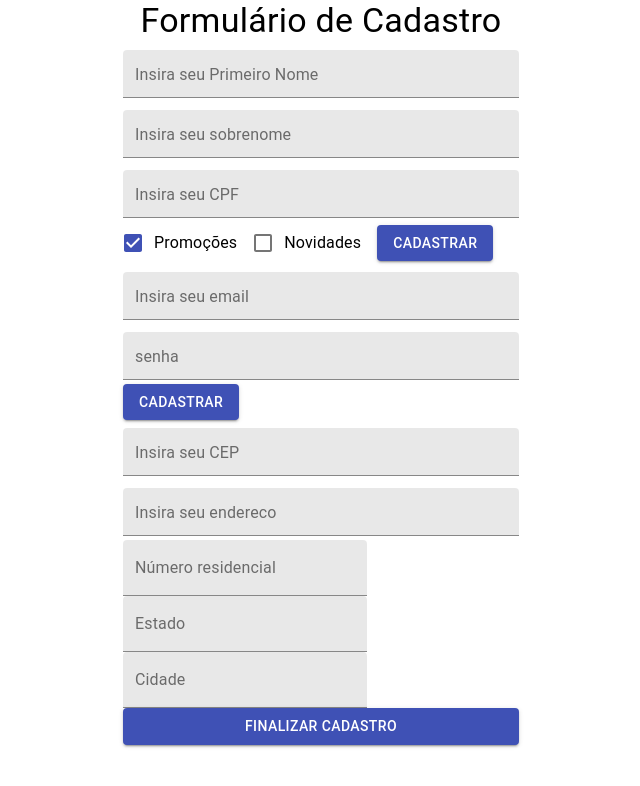
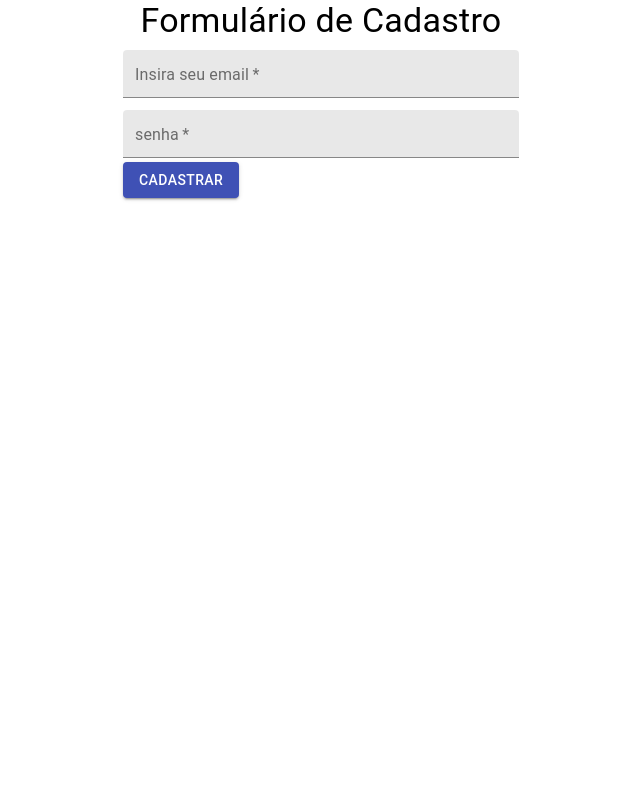
Before and after one commit to LuanCMartins/Formulario_Cadastro_ReactJS, a React (Create React App) app in the folder ceep/: page / in a window 1280 px wide. Shown: the top 786 px of the page, without its empty margins (319-959 px from the left). Built offline with nearby package versions, Linux system fonts and the light colour scheme.

Commit message:
configurando a coleta dos dados inseridos pelo usuário

```diff
--- a/ceep/src/components/FormularioCadastro/DadosEntrega.jsx
+++ b/ceep/src/components/FormularioCadastro/DadosEntrega.jsx
@@ -1,40 +1,66 @@
 import { TextField, Button } from '@material-ui/core';
 import React from 'react';
+import { useState } from 'react';
 
-function DadosEntrega() {
+function DadosEntrega({ aoEnviar }) {
+    const [cep, setCep] = useState("");
+    const [endereco, setEndereco] = useState("");
+    const [numero, setNumero] = useState("");
+    const [estado, setEstado] = useState("");
+    const [cidade, setCidade] = useState("");
     return (
-        <form>
+        <form onSubmit={
+            (event) => {
+                event.preventDefault();
+                aoEnviar({ cep, endereco, numero, estado, cidade });
+            }
+        }>
             <TextField
+                value={cep}
+                onChange={(event) => { setCep(event.target.value) }}
                 id="cep"
                 label="Insira seu CEP"
                 type="number"
                 variant="filled"
+                required
                 fullWidth margin="dense">
             </TextField>
             <TextField
+                value={endereco}
+                onChange={(event) => { setEndereco(event.target.value) }}
                 id="endereco"
                 label="Insira seu endereco"
                 type="text"
                 variant="filled"
+                required
                 fullWidth margin="dense">
             </TextField>
             <TextField
+                value={numero}
+                onChange={(event) => { setNumero(event.target.value) }}
                 id="numero"
                 label="Número residencial"
                 type="number"
-                variant="filled">
+                variant="filled"
+                required>
             </TextField>
             <TextField
+                value={estado}
+                onChange={(event) => { setEstado(event.target.value) }}
                 id="estado"
                 label="Estado"
                 type="text"
-                variant="filled">
+                variant="filled"
+                required>
             </TextField>
             <TextField
+                value={cidade}
+                onChange={(event) => { setCidade(event.target.value) }}
                 id="cidade"
                 label="Cidade"
                 type="text"
-                variant="filled">
+                variant="filled"
+                required>
             </TextField>
             <Button
                 type="submit"
--- a/ceep/src/components/FormularioCadastro/DadosPessoais.jsx
+++ b/ceep/src/components/FormularioCadastro/DadosPessoais.jsx
@@ -30,6 +30,7 @@ function DadosPessoais({ aoEnviar, validarCpf }) {
                 id="name"
                 label="Insira seu Primeiro Nome"
                 variant="filled"
+                required
                 fullWidth margin="dense"
             />
             <TextField
@@ -40,6 +41,7 @@ function DadosPessoais({ aoEnviar, validarCpf }) {
                 id="sobrenome"
                 label="Insira seu sobrenome"
                 variant="filled"
+                required
                 fullWidth margin="dense"
             />
             <TextField
@@ -56,6 +58,7 @@ function DadosPessoais({ aoEnviar, validarCpf }) {
                 id="cpf"
                 label="Insira seu CPF"
                 variant="filled"
+                required
                 fullWidth margin="dense"
             />
             <FormControlLabel
--- a/ceep/src/components/FormularioCadastro/DadosUsuario.jsx
+++ b/ceep/src/components/FormularioCadastro/DadosUsuario.jsx
@@ -1,20 +1,33 @@
 import { TextField, Button } from '@material-ui/core';
 import React from 'react';
+import { useState } from 'react';
 
-function DadosUsuario() {
+function DadosUsuario({ aoEnviar }) {
+    const [email, setEmail] = useState("");
+    const [senha, setSenha] = useState("");
     return (
-        <form>
+        <form onSubmit={(event) => {
+            event.preventDefault();
+            aoEnviar({ email, senha });
+        }
+        }>
             <TextField
+                value={email}
+                onChange={(event) => { setEmail(event.target.value) }}
                 id="email"
                 label="Insira seu email"
                 type="email"
+                required
                 variant="filled"
                 fullWidth margin="dense">
             </TextField>
             <TextField
+                value={senha}
+                onChange={(event) => { setSenha(event.target.value) }}
                 id="senha"
                 label="senha"
                 type="password"
+                required
                 variant="filled"
                 fullWidth margin="dense">
             </TextField>
--- a/ceep/src/components/FormularioCadastro/FormularioCadastro.jsx
+++ b/ceep/src/components/FormularioCadastro/FormularioCadastro.jsx
@@ -1,16 +1,35 @@
+import { Typography } from '@material-ui/core';
 import React, { useState } from 'react';
+import { useEffect } from 'react';
 import DadosEntrega from './DadosEntrega';
 import DadosPessoais from './DadosPessoais';
 import DadosUsuario from './DadosUsuario';
 
 function FormularioCadastro({ aoEnviar, validarCpf }) {
+    const [etapaAtual, setEtapaAtual] = useState(0);
+    const [dadosColetados, setDadosColetados] = useState({});
+    useEffect(() => {
+        console.log(dadosColetados);
+    });
 
+    const formulario = [
+        <DadosUsuario aoEnviar={coletarDados} />,
+        <DadosPessoais aoEnviar={coletarDados} validarCpf={validarCpf} />,
+        <DadosEntrega aoEnviar={coletarDados} />,
+    ]
+
+    function coletarDados(dados){
+        setDadosColetados({...dadosColetados, ...dados});
+        proximo();
+    }
+
+    function proximo() {
+        setEtapaAtual(etapaAtual + 1);
+    }
 
     return (
         <>
-        <DadosPessoais aoEnviar={aoEnviar} validarCpf={validarCpf}/>
-        <DadosUsuario/>
-        <DadosEntrega/>
+            { formulario[etapaAtual]}
         </>
     );
 }
```
